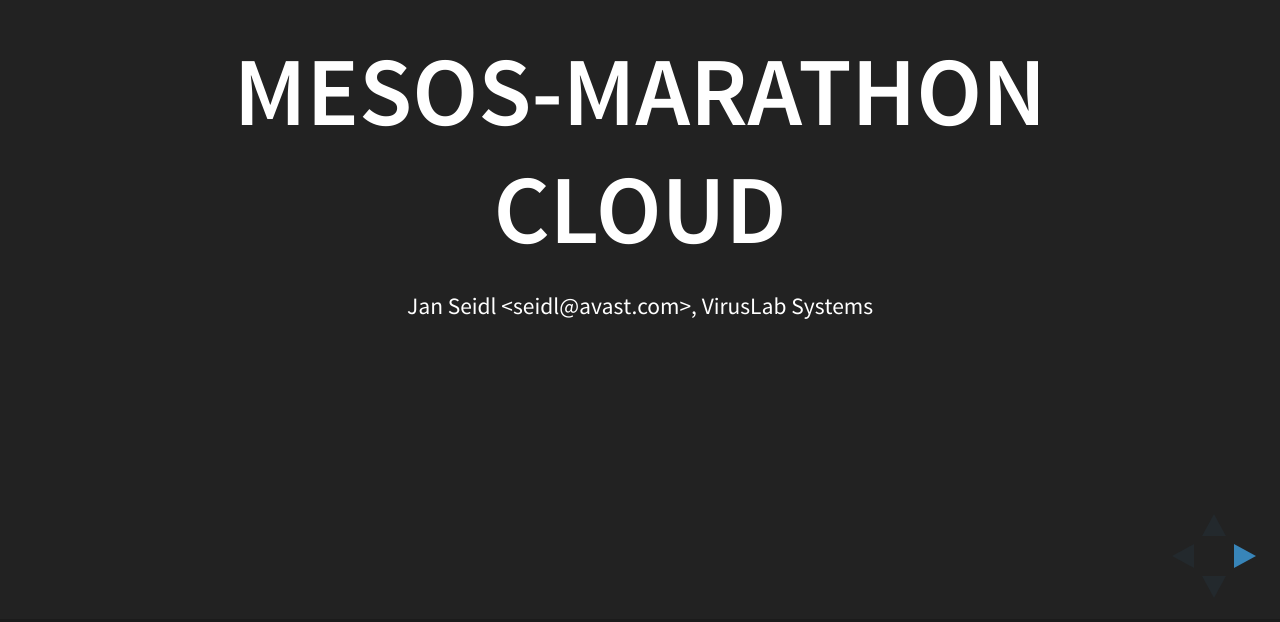
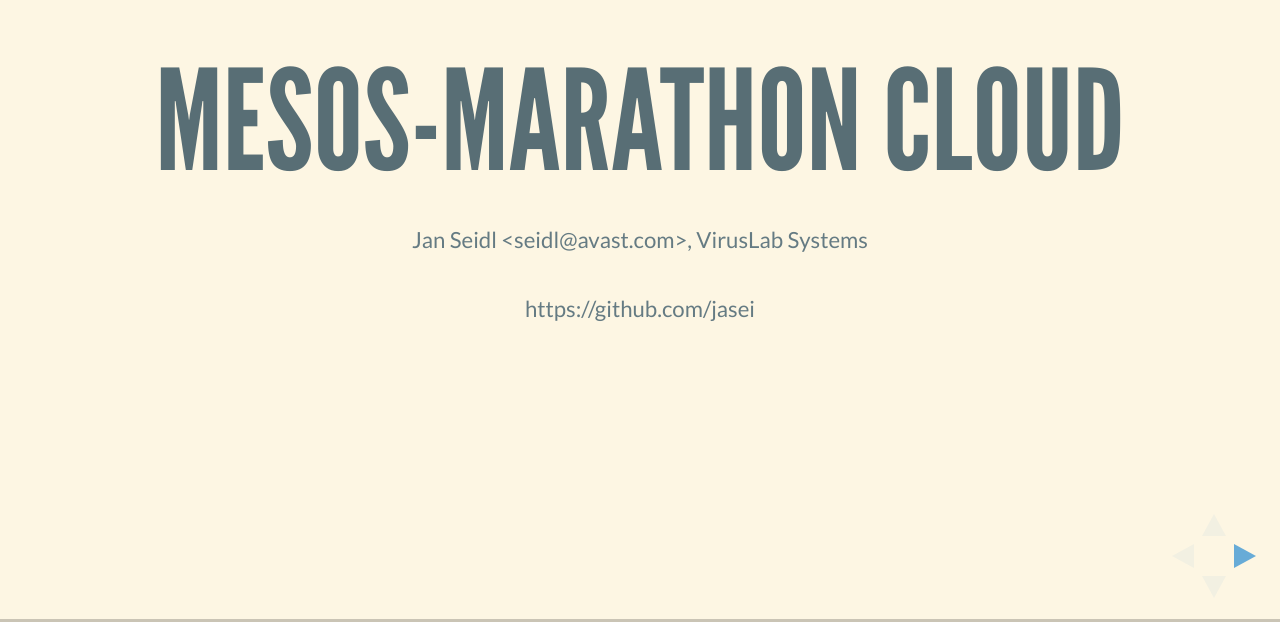
Before and after one commit to JaSei/mmcloud_linuxdays, a website: page index.html in a window 1280 px wide. Shown: the part 178-800 px from the top of the page. Drawn offline with Linux system fonts and the light colour scheme.

Commit message:
final version

```diff
--- a/index.html
+++ b/index.html
@@ -14,7 +14,7 @@
     <meta name="viewport" content="width=device-width, initial-scale=1.0, maximum-scale=1.0, user-scalable=no, minimal-ui">
 
     <link rel="stylesheet" href="css/reveal.css">
-    <link rel="stylesheet" href="css/theme/black.css" id="theme">
+    <link rel="stylesheet" href="css/theme/solarized.css" id="theme">
 
     <!-- Code syntax highlighting -->
     <link rel="stylesheet" href="lib/css/zenburn.css">
@@ -43,6 +43,9 @@
           <h1>Mesos-Marathon cloud</h1>
           <p>
             <small>Jan Seidl &lt;seidl@avast.com&gt;, VirusLab Systems</small>
+          </p>
+          <p>
+            <small>https://github.com/jasei</small>
           </p>
 
           <aside class="notes">
```
